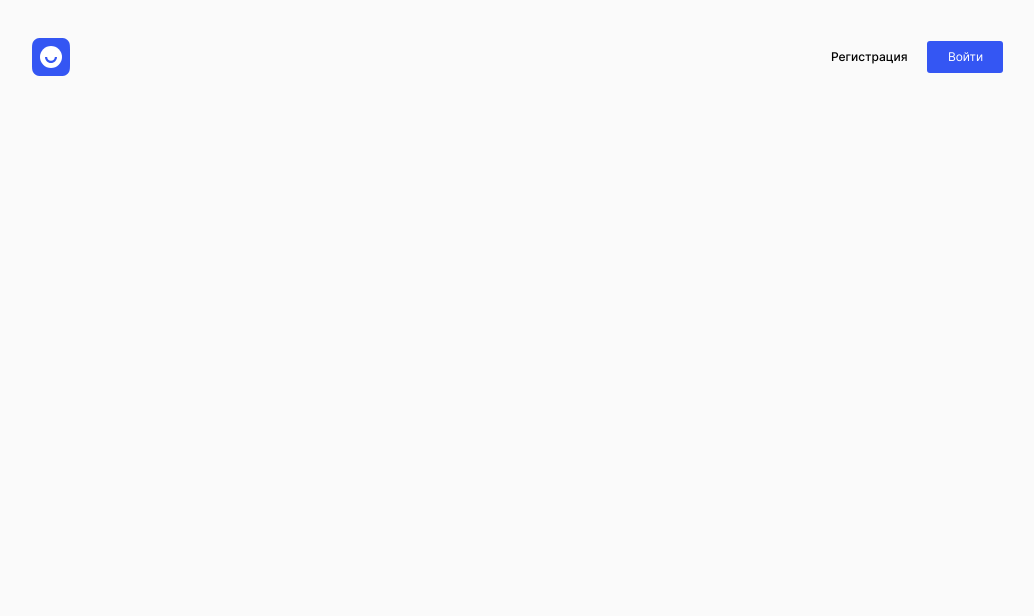
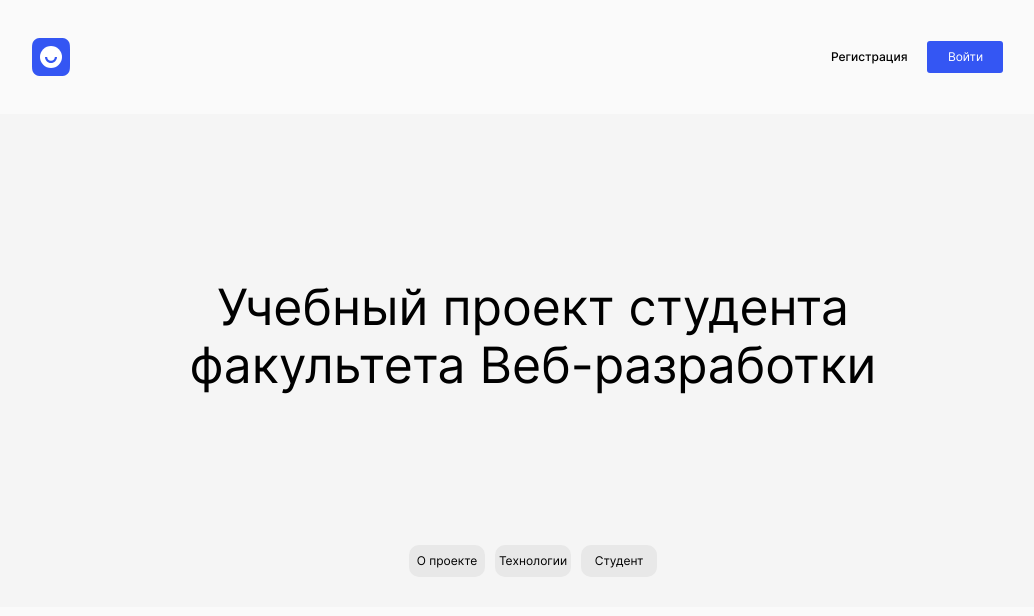
Before and after one commit to KirMoro/movies-explorer-frontend, a React (Create React App) app: page / in a window 1280 px wide. Shown: the top 616 px of the page, without its empty margins (107-1141 px from the left). Built offline with nearby package versions, Linux system fonts and the light colour scheme.

Commit message:
feat: add Main + Promo

```diff
--- a/src/components/App/App.css
+++ b/src/components/App/App.css
@@ -38,8 +38,16 @@
     border: none;
     border-radius: 3px;
     cursor: pointer;
+    color: #fff;
+}
+
+.button_color_blue {
     background-color: #3456F3;
-    color: #fff;
+}
+
+.button_color_gray {
+    background-color: #E8E8E8;
+    color: #000000;
 }
 
 .App {
--- a/src/components/App/App.js
+++ b/src/components/App/App.js
@@ -1,6 +1,7 @@
 import './App.css';
 import {Header} from "../Header/Header";
 import {Navigation} from "../Navigation/Navigation";
+import {Main} from "../Main/Main";
 
 function App() {
   return (
@@ -8,6 +9,7 @@ function App() {
         <Header>
             <Navigation />
         </Header>
+        <Main />
     </>
   );
 }
--- a/src/components/Header/Header.css
+++ b/src/components/Header/Header.css
@@ -3,7 +3,7 @@
     display: flex;
     flex-direction: row;
     align-items: center;
-    padding: 20px 0 70px 0;
+    padding: 20px 0 20px 0;
     margin: 0;
 }
 
--- a/src/components/Main/Main.jsx
+++ b/src/components/Main/Main.jsx
@@ -0,0 +1,11 @@
+import './Main.css';
+import {Promo} from "./Promo/Promo";
+
+export const Main = ({children}) => {
+    return (
+        <main className="main">
+            <Promo />
+
+        </main>
+    );
+};
--- /dev/null
+++ b/src/components/Main/Promo/Promo.css
@@ -0,0 +1,37 @@
+.promo {
+    display: flex;
+    flex-direction: column;
+    justify-content: flex-end;
+    width: 1200px;
+    height: 493px;
+    background-color: #F5F5F5;
+    border-radius: 10px;
+}
+
+.promo__main {
+    display: flex;
+    flex-direction: column;
+    align-items: center;
+}
+
+.promo__title {
+    width: 730px;
+    font-weight: 400;
+    font-size: 50px;
+    line-height: 58px;
+    text-align: center;
+    padding: 0;
+    margin: 0 0 151px 0;
+}
+
+.promo__navigation {
+    display: flex;
+    list-style: none;
+    gap: 10px;
+    padding: 0;
+    margin: 0 0 30px 0;
+}
+
+.promo__button {
+    border-radius: 10px;
+}
--- /dev/null
+++ b/src/components/Main/Promo/Promo.jsx
@@ -0,0 +1,28 @@
+import './Promo.css';
+
+export const Promo = () => {
+    return (
+        <article className="promo">
+            <section className="promo__main">
+                <h1 className="promo__title">Учебный проект студента факультета Веб-разработки</h1>
+                <ul className="promo__navigation">
+                    <li>
+                        <button className="button button_color_gray promo__button">
+                            О проекте
+                        </button>
+                    </li>
+                    <li>
+                        <button className="button button_color_gray promo__button">
+                            Технологии
+                        </button>
+                    </li>
+                    <li>
+                        <button className="button button_color_gray promo__button">
+                            Студент
+                        </button>
+                    </li>
+                </ul>
+            </section>
+        </article>
+    );
+};
--- a/src/components/Navigation/Navigation.jsx
+++ b/src/components/Navigation/Navigation.jsx
@@ -5,7 +5,7 @@ export const Navigation = () => {
         <nav className="navigation">
             <ul className="navigation__list">
                 <li className="navigation__link">Регистрация</li>
-                <button className="button">
+                <button className="button button_color_blue">
                     Войти
                 </button>
 
```
